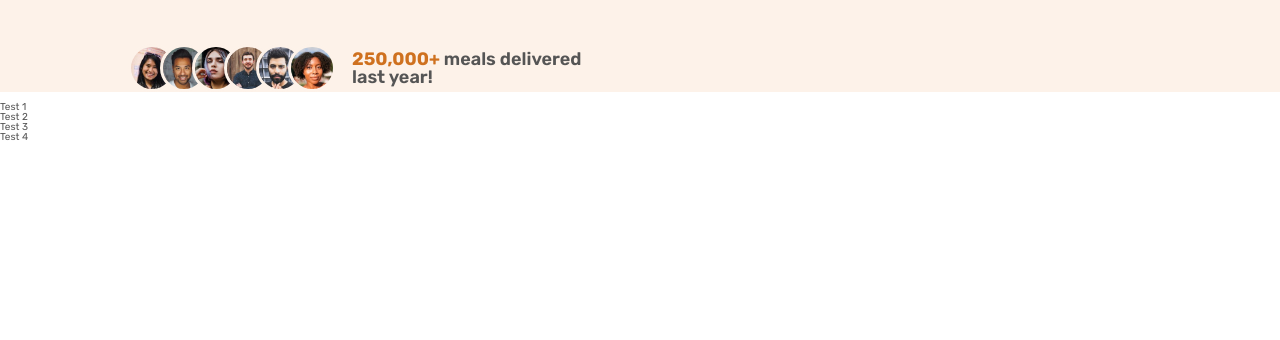
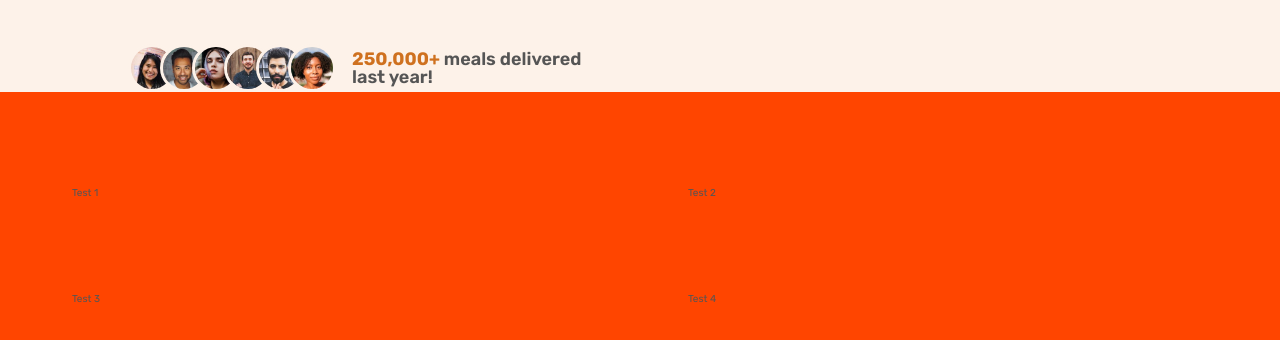
Before and after one commit to Garrycrafts/omnifood, a plain HTML site: page index.html in a window 1280 px wide. Shown: the part 626-966 px from the top of the page. Before the commit the page ends 800 px from the top, so only its background shows below. Drawn offline with Linux system fonts and the light colour scheme.

Commit message:
saving 2

```diff
--- a/css/style.css
+++ b/css/style.css
@@ -69,6 +69,23 @@ body {
 /* ************** */
 /* GENERAL REUSEABLE COMPONENTS */
 /* ************** */
+.grid {
+  display: grid;
+  gap: 9.6rem;
+  /* border: 2px solid red; */
+}
+
+.grid--2cols {
+  grid-template-columns: repeat(2, 1fr);
+}
+
+.grid--3-cols {
+  grid-template-columns: repeat(3, 1fr);
+}
+.grid--4-cols {
+  grid-template-columns: repeat(4, 1fr);
+}
+
 .heading-primary {
   font-size: 5.2rem;
   font-weight: 700;
@@ -186,7 +203,6 @@ body {
   max-width: 130rem;
   display: grid;
   grid-template-columns: 1fr 1fr;
-  /* background-color: #e28383; */
   margin: 0 auto;
   padding: 0 3.2rem;
   align-items: center;
@@ -243,5 +259,12 @@ body {
 /* *************** */
 
 .section-how {
-  padding: 9.6px 0;
+  padding: 9.6rem 0;
+  background-color: orangered;
 }
+.container {
+  /* 1140px */
+  padding: 0 3.2rem;
+  max-width: 120rem;
+  margin: 0 auto;
+}
--- a/index.html
+++ b/index.html
@@ -61,11 +61,14 @@
           </div>
         </div>
       </section>
+
       <section class="section-how">
-        <div>Test 1</div>
-        <div>Test 2</div>
-        <div>Test 3</div>
-        <div>Test 4</div>
+        <div class="container grid grid--2cols">
+          <div>Test 1</div>
+          <div>Test 2</div>
+          <div>Test 3</div>
+          <div>Test 4</div>
+        </div>
       </section>
     </main>
   </body>
```
